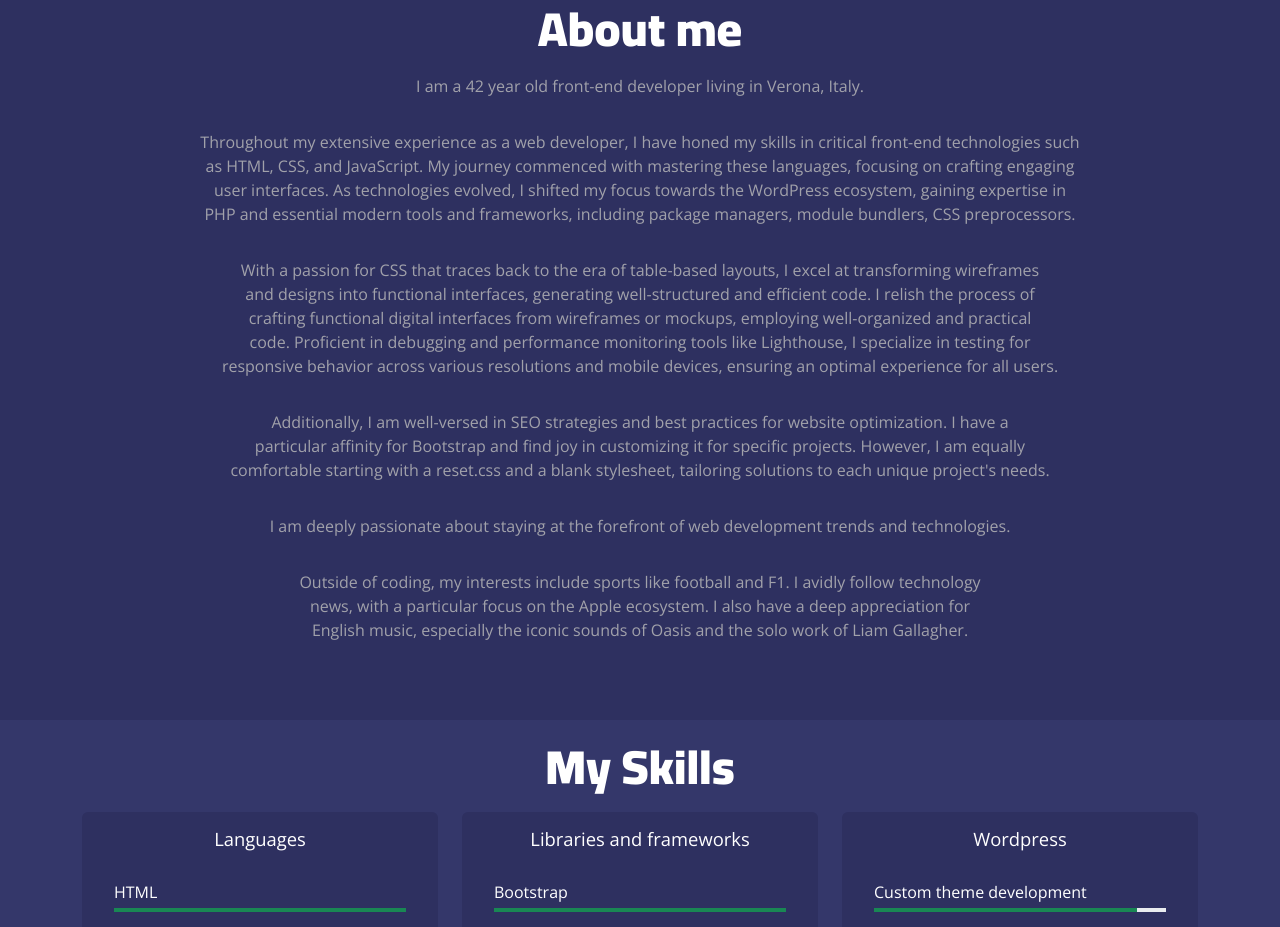
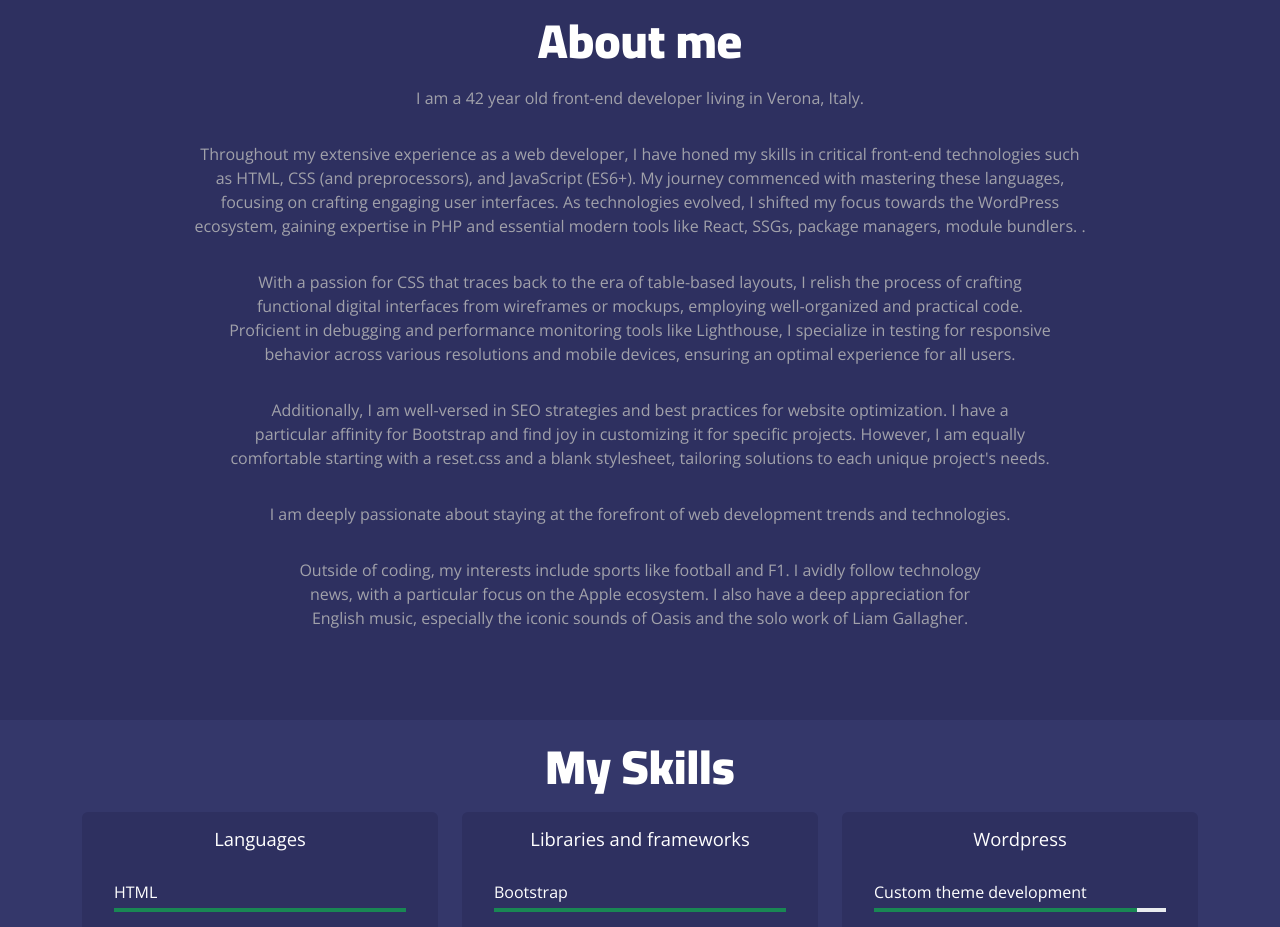
Before and after one commit to tinny77/MyCV, a React (Vite) app: page / in a window 1280 px wide. Shown: the part 880-1807 px from the top of the page. Built offline with nearby package versions, Linux system fonts and the light colour scheme; a web font is replaced by a local one.

Commit message:
Update about me

```diff
--- a/src/App.jsx
+++ b/src/App.jsx
@@ -82,18 +82,15 @@ function App() {
 						<p className="text-block">
 							Throughout my extensive experience as a web developer, I have
 							honed my skills in critical front-end technologies such as HTML,
-							CSS, and JavaScript. My journey commenced with mastering these
+							CSS (and preprocessors), and JavaScript (ES6+). My journey commenced with mastering these
 							languages, focusing on crafting engaging user interfaces. As
 							technologies evolved, I shifted my focus towards the WordPress
-							ecosystem, gaining expertise in PHP and essential modern tools and
-							frameworks, including package managers, module bundlers, CSS
-							preprocessors.
+							ecosystem, gaining expertise in PHP and essential modern tools like React, SSGs, package managers, module bundlers.
+ .
 						</p>
 						<p className="text-block">
 							With a passion for CSS that traces back to the era of table-based
-							layouts, I excel at transforming wireframes and designs into
-							functional interfaces, generating well-structured and efficient
-							code. I relish the process of crafting functional digital
+							layouts, I relish the process of crafting functional digital
 							interfaces from wireframes or mockups, employing well-organized
 							and practical code. Proficient in debugging and performance
 							monitoring tools like Lighthouse, I specialize in testing for
```
